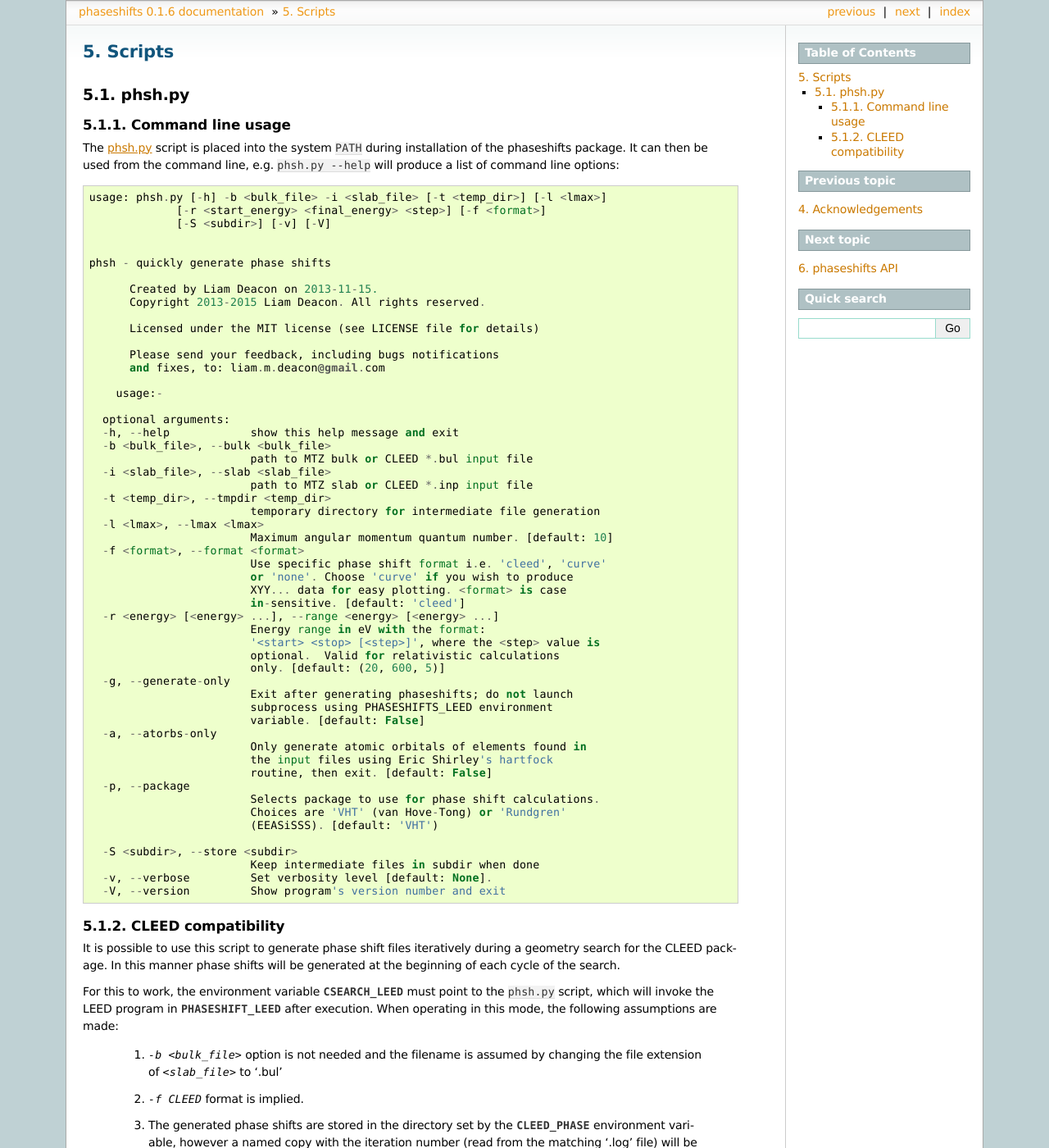
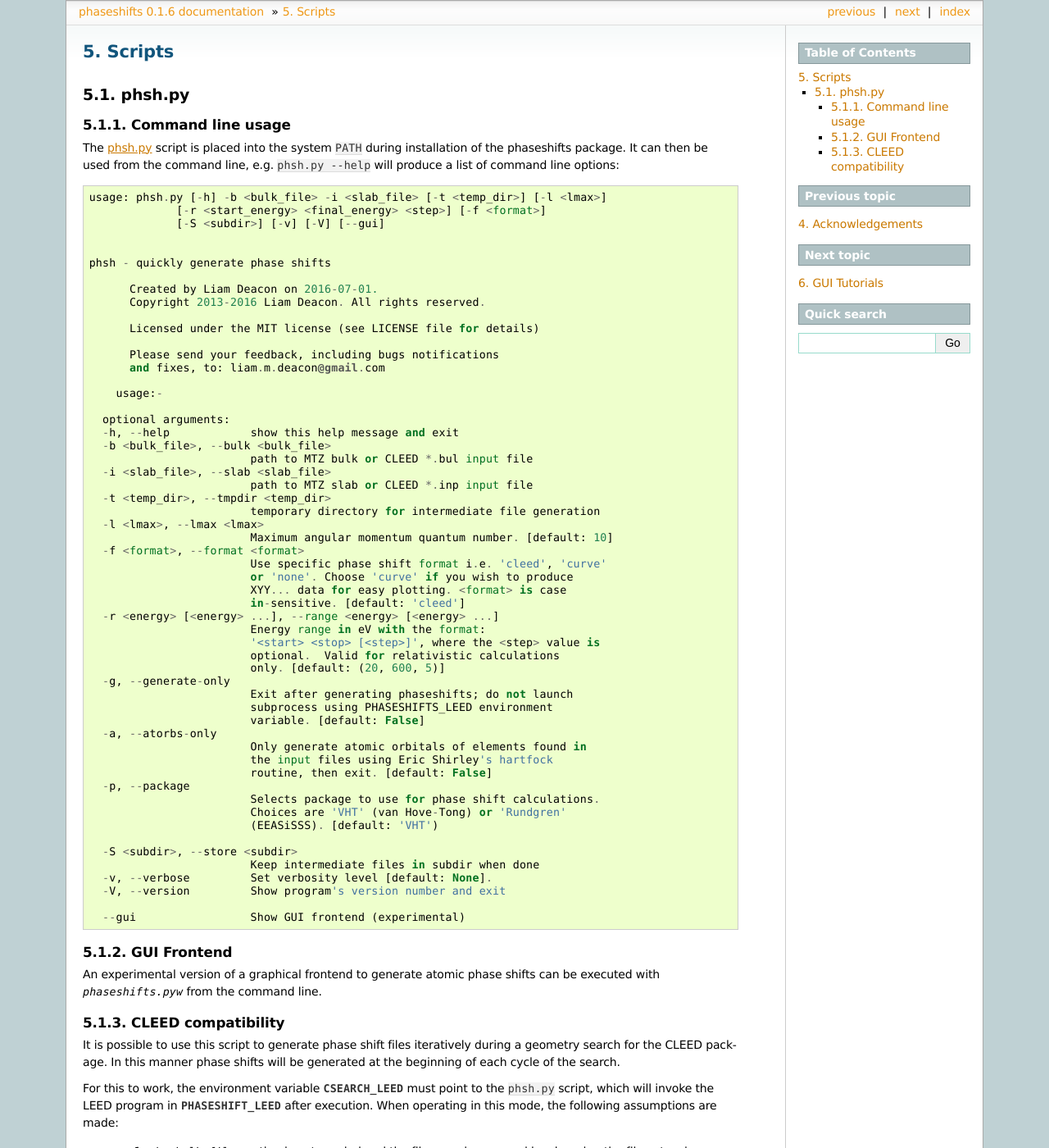
Before and after one commit to Liam-Deacon/phaseshifts, a Sphinx documentation site: the page built from phaseshifts/doc/scripts.rst, in a window 1280 px wide and 1400 px high. Shown: the whole window at 82% size. Built offline with Sphinx 7.4.7, drawn with Linux system fonts in a browser that asks for light colours; formulas are drawn with MathJax 3.

Commit message:
Updated structure of documentation to include GUI

```diff
--- /dev/null
+++ b/phaseshifts/doc/gui.rst
@@ -0,0 +1,7 @@
+.. _gui:
+
+*************
+GUI Tutorials
+*************
+
+TO DO...
--- a/phaseshifts/doc/index.rst
+++ b/phaseshifts/doc/index.rst
@@ -18,6 +18,7 @@ Contents:
    contact
    acknowledgements
    scripts
+   gui
    modules
    authors
    bvh_package
--- a/phaseshifts/doc/scripts.rst
+++ b/phaseshifts/doc/scripts.rst
@@ -18,13 +18,13 @@ of the phaseshifts package. It can then be used from the command line, e.g.
 
   usage: phsh.py [-h] -b <bulk_file> -i <slab_file> [-t <temp_dir>] [-l <lmax>]
                [-r <start_energy> <final_energy> <step>] [-f <format>]
-               [-S <subdir>] [-v] [-V]
+               [-S <subdir>] [-v] [-V] [--gui]
 
 
   phsh - quickly generate phase shifts
 
-        Created by Liam Deacon on 2013-11-15.
-        Copyright 2013-2015 Liam Deacon. All rights reserved.
+        Created by Liam Deacon on 2016-07-01.
+        Copyright 2013-2016 Liam Deacon. All rights reserved.
 
         Licensed under the MIT license (see LICENSE file for details)
 
@@ -70,6 +70,14 @@ of the phaseshifts package. It can then be used from the command line, e.g.
                           Keep intermediate files in subdir when done
     -v, --verbose         Set verbosity level [default: None].
     -V, --version         Show program's version number and exit
+
+    --gui                 Show GUI frontend (experimental)
+
+GUI Frontend
+------------
+
+An experimental version of a graphical frontend to generate atomic phase
+shifts can be executed with `phaseshifts.pyw` from the command line.
 
 CLEED compatibility
 -------------------
```
